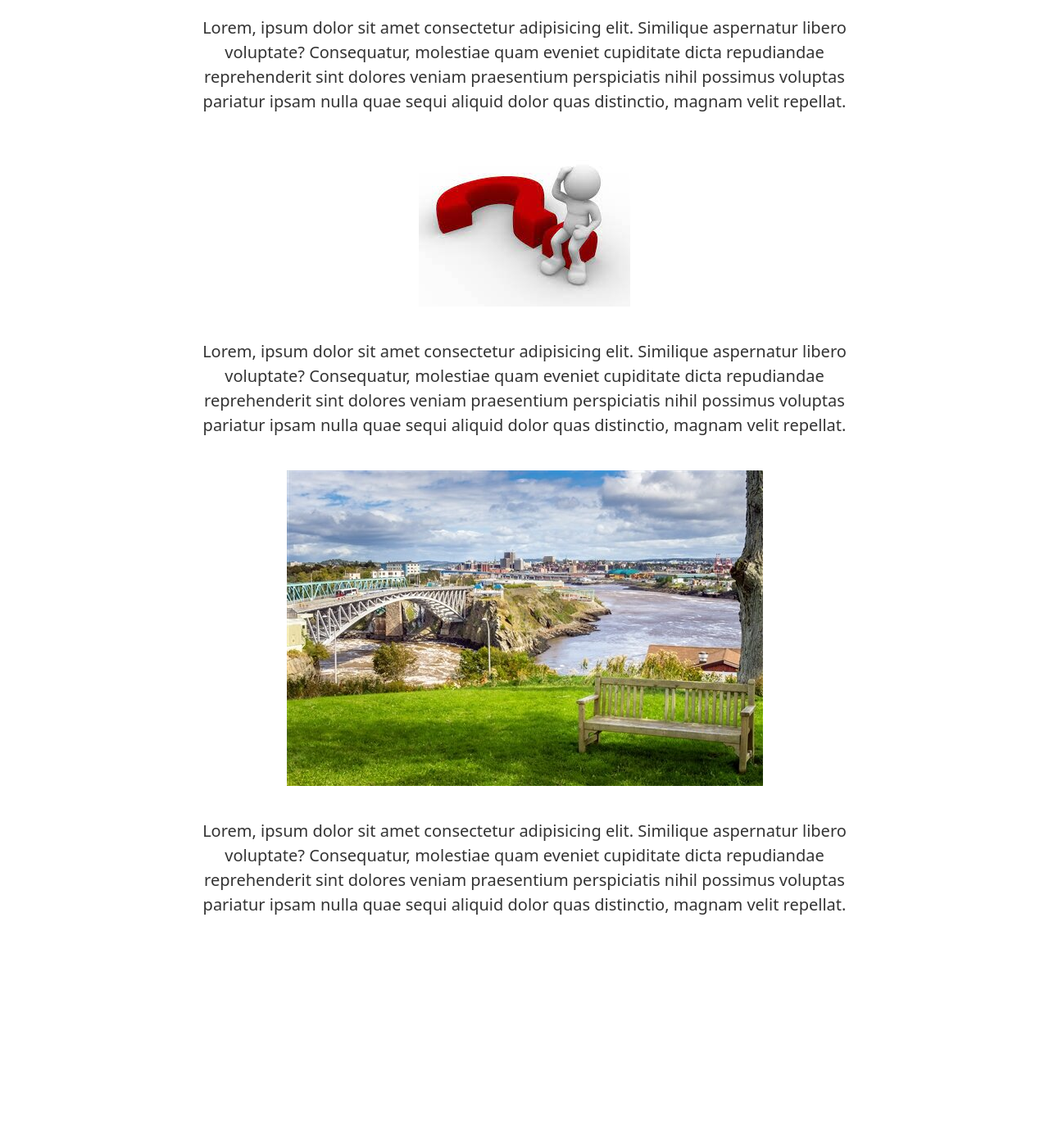
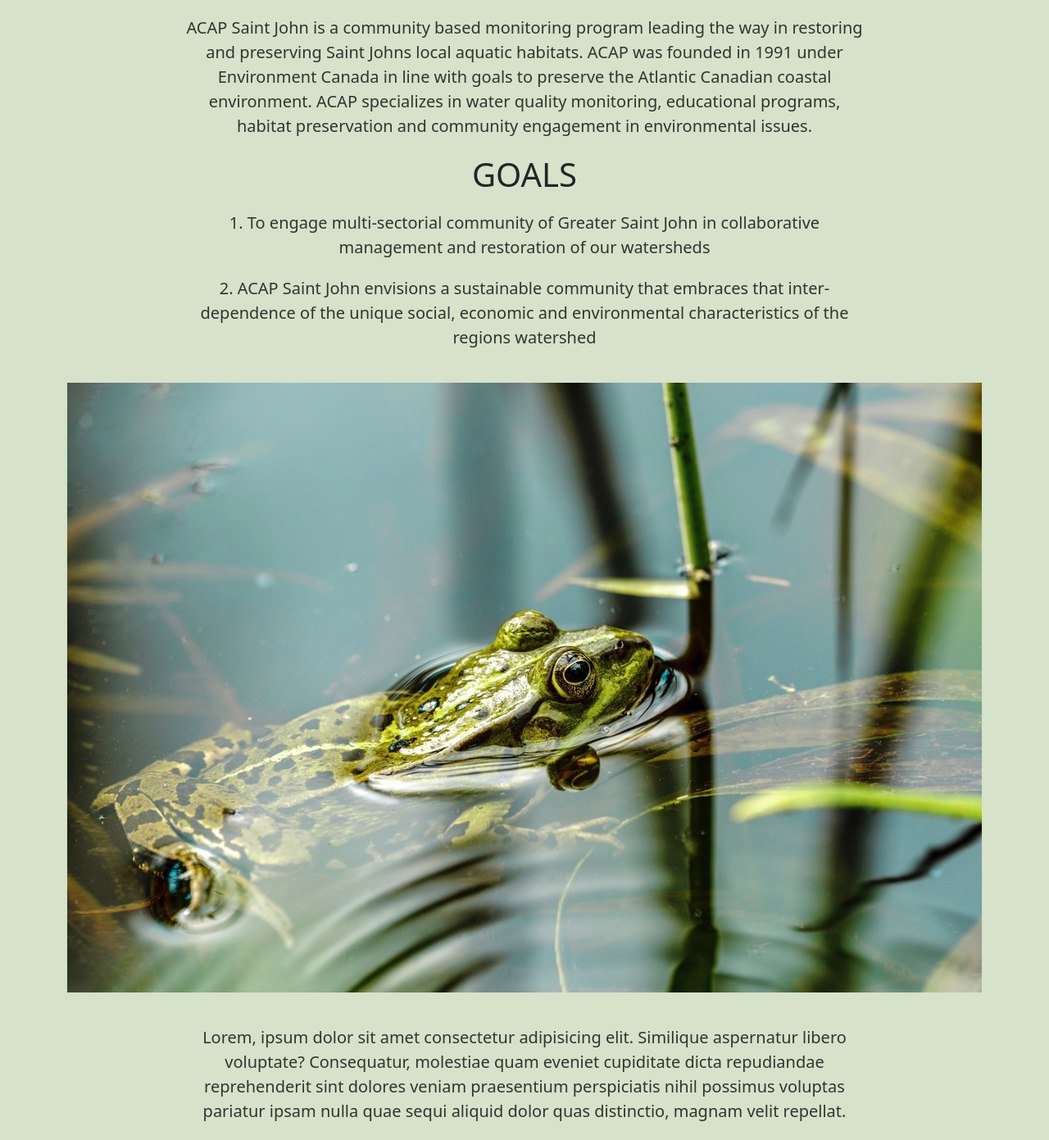
Before and after one commit to egosnell/ELA-Hackathon-2023, a Flask app: page /About_ACAP in a window 1280 px wide. Shown: the part 249-1640 px from the top of the page at 82% size. Before the commit the page ends 1365 px from the top, so only its background shows below. Run offline with Flask 3, Linux system fonts and the light colour scheme.

Commit message:
formatting

```diff
--- a/templates/about.html
+++ b/templates/about.html
@@ -6,16 +6,32 @@
     <h1 class="display-4"><strong>THE PROBLEM ACAP FACES</strong></h1>
   </div>
 
+  <body style="background-color: rgba(188, 208, 167, 0.609)">
+  </body>
+
   <!-- Insert your images here -->
   <div class="text-center">
     <div class="lead-container">
-      <p class="lead text-center">Lorem, ipsum dolor sit amet consectetur adipisicing elit. Similique
-        aspernatur libero voluptate? Consequatur, molestiae quam eveniet cupiditate dicta repudiandae
-        reprehenderit sint dolores veniam praesentium perspiciatis nihil possimus voluptas pariatur
-        ipsam nulla quae sequi aliquid dolor quas distinctio, magnam velit repellat.</p>
+      <p class="lead text-center">ACAP Saint John is a community based monitoring program leading the way in restoring
+        and preserving Saint Johns local aquatic habitats. ACAP was founded in 1991 under Environment Canada in line with
+        goals to preserve the Atlantic Canadian coastal environment.
+
+        ACAP specializes in water quality monitoring, educational programs, habitat preservation and community engagement in
+        environmental issues.
+        </p>
+
+        <h1>GOALS</h1>
+        <p class="lead text-center"> 1. To engage multi-sectorial community of Greater Saint John in collaborative management and restoration of our watersheds
+          </p>
+
+          <p1> </p1>
+
+        <p class="lead text-center"> 2. ACAP Saint John envisions a sustainable community that embraces that inter-dependence of the unique social, economic and environmental characteristics of the regions watershed
+          </p>
+
     </div>
     <div>
-    <img src="{{ url_for('static', filename='Photos/image1.jpg') }}" alt="Image 1" class="img-fluid">
+    <img src="{{ url_for('static', filename='Photos/frog.jpg') }}" alt="Image 1" class="img-fluid">
     </div>
     <div class="lead-container">
       <p class="lead text-center">Lorem, ipsum dolor sit amet consectetur adipisicing elit. Similique
@@ -23,12 +39,9 @@
         reprehenderit sint dolores veniam praesentium perspiciatis nihil possimus voluptas pariatur
         ipsam nulla quae sequi aliquid dolor quas distinctio, magnam velit repellat.</p>
     </div>
-    <img src="{{ url_for('static', filename='Photos/image2.jpg') }}" alt="Image 2" class="img-fluid">
+
     <div class="lead-container">
-      <p class="lead text-center">Lorem, ipsum dolor sit amet consectetur adipisicing elit. Similique
-        aspernatur libero voluptate? Consequatur, molestiae quam eveniet cupiditate dicta repudiandae
-        reprehenderit sint dolores veniam praesentium perspiciatis nihil possimus voluptas pariatur
-        ipsam nulla quae sequi aliquid dolor quas distinctio, magnam velit repellat.</p>
+      <p class="lead text-center"></p>
     </div>
   </div>
 
@@ -40,7 +53,7 @@
     }
 
     .page-title-banner {
-      background-image: url("{{ url_for('static', filename='Photos/image3.jpg') }}");
+      background-image: url("{{ url_for('static', filename='Photos/wetland.jpg') }}");
       background-size: cover;
       background-position: center; /* Center horizontally */
       padding: 50px 0; /* Remove horizontal padding, keep only top and bottom padding */
--- a/templates/thread1.html
+++ b/templates/thread1.html
@@ -1,6 +1,8 @@
 {% extends 'base.html' %}
 
 {% block content %}
+<body style="background-color: rgba(188, 208, 167, 0.609)">
+</body>
 
 <!DOCTYPE html>
 <html>
--- a/templates/thread2.html
+++ b/templates/thread2.html
@@ -1,6 +1,9 @@
 {% extends 'base.html' %}
 
 {% block content %}
+
+<body style="background-color: rgba(188, 208, 167, 0.609)">
+</body>
 
 <!DOCTYPE html>
 <html>
```
Also changed, not shown: templates/data.html (+16 -3 lines), templates/home.html (+6 -3 lines), templates/problem.html (+5 -11 lines), static/Photos/frog.jpg (added), static/Photos/marsh.jpg (added), static/Photos/sunset.jpg (added), static/Photos/wetland.jpg (added).
